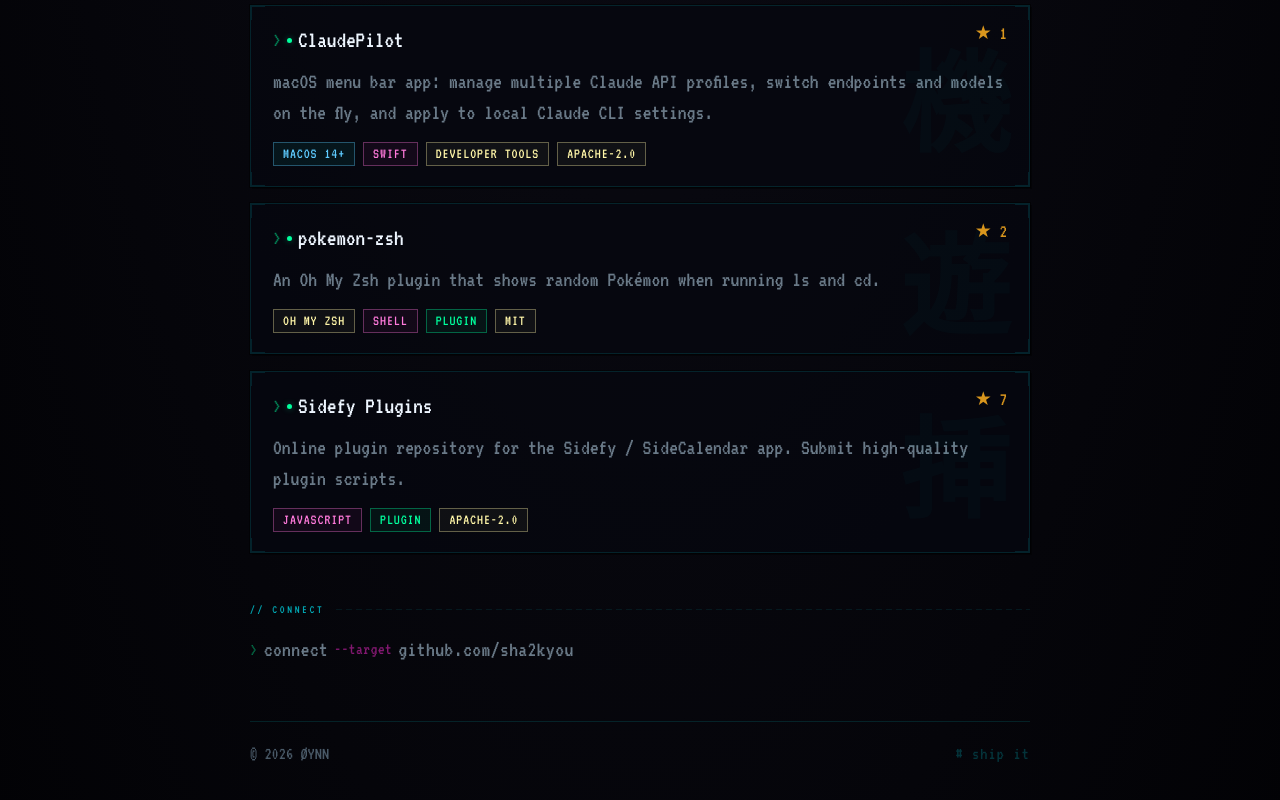
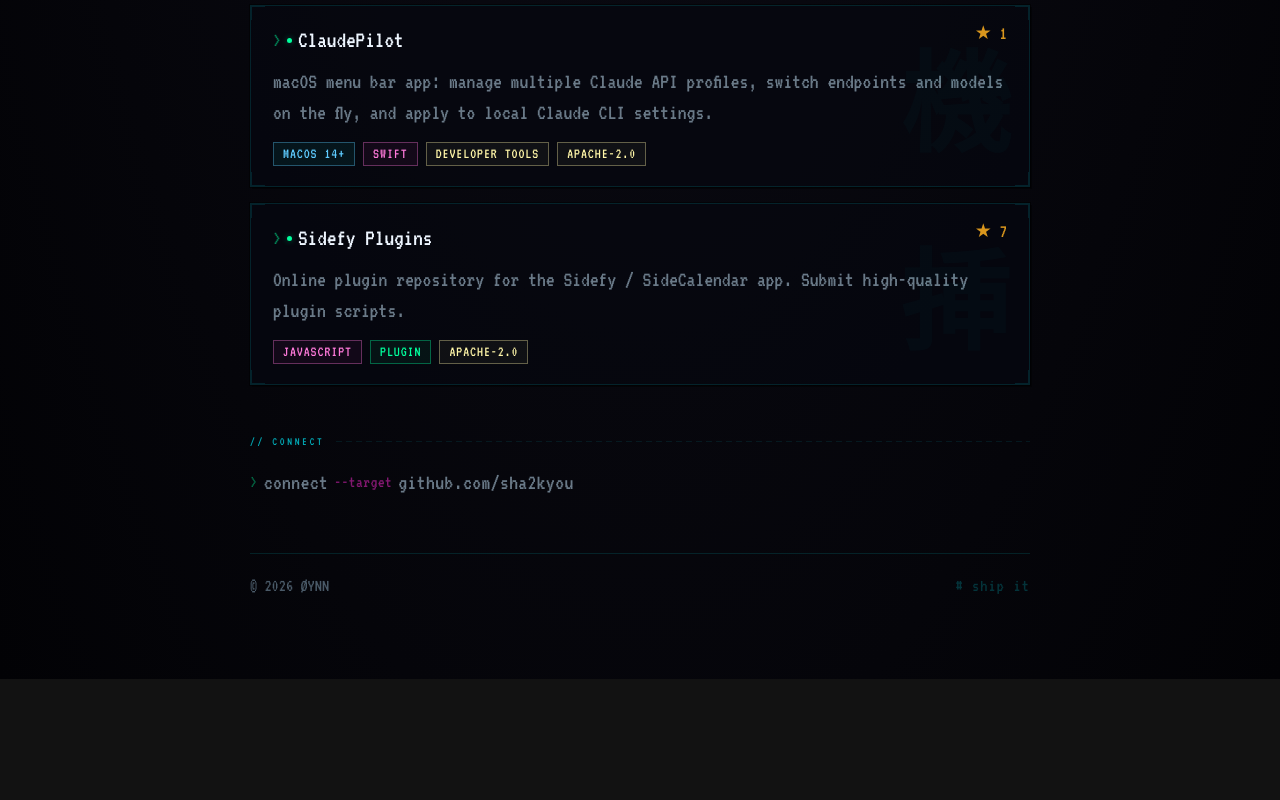
Before and after one commit to maozhijie19/maozhijie19.github.io, a plain HTML site: page index.html in a window 1280 px wide. Shown: the part 998-1798 px from the top of the page. After the commit the page ends 1677 px from the top, so only its background shows below. Drawn offline with Linux system fonts and the light colour scheme; no server answers.

Commit message:
Update index.html

```diff
--- a/index.html
+++ b/index.html
@@ -147,27 +147,6 @@
       </div>
     </article>
 
-    <article class="project-card" style="--accent: #f5c518" role="listitem" data-project="pokemon-zsh">
-      <div class="project-card-inner">
-        <span class="jp-deco" aria-hidden="true">遊</span>
-        <div class="project-header">
-          <div class="project-name">
-            <span class="prompt" aria-hidden="true">></span>
-            <span class="status-dot" aria-hidden="true"></span>
-            <span class="project-title-core">pokemon-zsh</span>
-          </div>
-          <span class="card-stars">★ 2</span>
-        </div>
-        <p class="project-desc">An Oh My Zsh plugin that shows random Pokémon when running ls and cd.</p>
-        <div class="project-tags">
-          <span class="tag tag-type">Oh My Zsh</span>
-          <span class="tag tag-lang">Shell</span>
-          <span class="tag tag-green">Plugin</span>
-          <span class="tag tag-type">MIT</span>
-        </div>
-      </div>
-    </article>
-
     <article class="project-card" style="--accent: #2dd4bf" role="listitem" data-project="Sidefy Plugins">
       <div class="project-card-inner">
         <span class="jp-deco" aria-hidden="true">挿</span>
```
